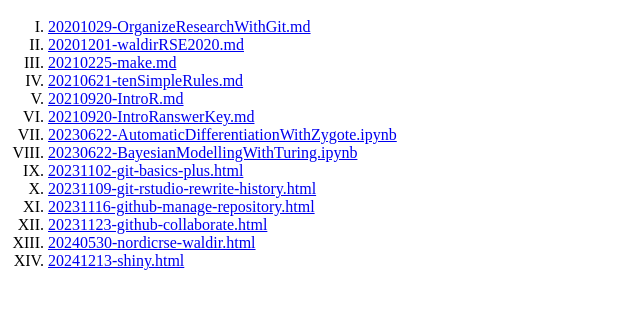
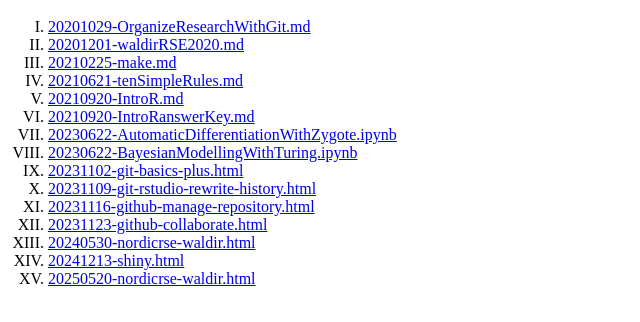
Before and after one commit to ocbe-uio/public-slides, a plain HTML site: page Presentations/index.html in a window 1280 px wide. Shown: the part 48-370 px from the top of the page, without its empty margins (0-640 px from the left). Drawn offline with Linux system fonts and the light colour scheme.

Commit message:
Added NRSE slides to index

```diff
--- a/Presentations/index.html
+++ b/Presentations/index.html
@@ -13,4 +13,5 @@
 <li><a href='https://ocbe-uio.github.io/public-slides/Presentations/20231123-github-collaborate.html'>20231123-github-collaborate.html</a></li>
 <li><a href='https://ocbe-uio.github.io/public-slides/Presentations/20240530-nordicrse-waldir.html'>20240530-nordicrse-waldir.html</a></li>
 <li><a href='https://ocbe-uio.github.io/public-slides/Presentations/20241213-shiny.html'>20241213-shiny.html</a></li>
+<li><a href='https://ocbe-uio.github.io/public-slides/Presentations/20250520-nordicrse-waldir.html'>20250520-nordicrse-waldir.html</a></li>
 </ol>
```
